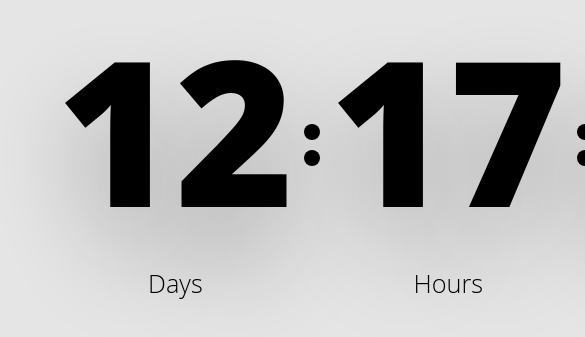
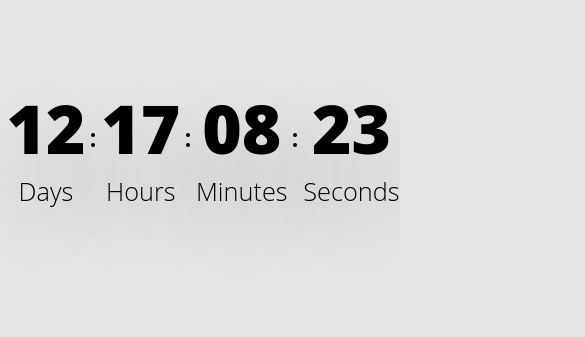
Before and after one commit to Go-In/final-project-countdown, a React (Create React App) app: page / in a window 390 px wide. Shown: the part 285-622 px from the top of the page, 585 px wide, since content can reach past the window. Built offline with nearby package versions, Linux system fonts and the light colour scheme.

Commit message:
edit css

```diff
--- a/src/App.js
+++ b/src/App.js
@@ -13,7 +13,7 @@ class App extends Component {
 
   componentDidMount() {
     this.interval = setInterval(() => {
-      console.log("EIEI");
+      // console.log("EIEI");
       let distance = this.state.countDownDate - new Date().getTime();
       let dayt = Math.floor(distance / (1000 * 60 * 60 * 24));
       let hourt = Math.floor((distance % (1000 * 60 * 60 * 24)) / (1000 * 60 * 60));
@@ -26,7 +26,7 @@ class App extends Component {
           second: secondt < 10 ? "0" + secondt : secondt
         });
     }, 1000);
-    console.log(this.state.day, this.state.hour, this.state.minute, this.state.second);
+    // console.log(this.state.day, this.state.hour, this.state.minute, this.state.second);
   }
 
   render() {
--- a/src/index.css
+++ b/src/index.css
@@ -8,19 +8,9 @@ body {
 }
 
 .timer {
-  width: 75vw;
-  height: 40vh;
   display: flex;
   justify-content: space-between;
   align-items: center;
-}
-
-.separator {
-  width: 1vw;
-  height: 8vh;
-  display: flex;
-  flex-direction: column;
-  justify-content: space-between;
 }
 
 .dot {
@@ -43,3 +33,50 @@ body {
   font-size: 3vh;
   font-weight: 300;
 }
+
+@media screen and (max-width: 1024px) {
+  .timer {
+    display: flex;
+    justify-content: space-between;
+    align-items: center;
+  }
+  .days, .hours, .minutes, .seconds {
+    font-size: 12vh;
+    text-align: center;
+    font-family: "Open Sans", sans-serif;
+    font-weight: 900;
+    text-shadow: 0px 48px 96px rgba(0,0,0,0.3);
+  }
+  .dot {
+    width: 10px;
+    height: 10px;
+    margin-bottom: 5px;
+    border-radius: 8px;
+    background: #000;
+    margin: 1.5vw;
+  }
+}
+
+@media screen and (max-width: 600px) {
+  .timer {
+    display: flex;
+    justify-content: space-between;
+    align-items: center;
+  }
+  .days, .hours, .minutes, .seconds {
+    font-size: 8vh;
+    text-align: center;
+    font-family: "Open Sans", sans-serif;
+    font-weight: 900;
+    text-shadow: 0px 48px 96px rgba(0,0,0,0.3);
+  }
+  .dot {
+    width: 4px;
+    height: 4px;
+    border-radius: 8px;
+    background: #000;
+  }
+  .seperator {
+    margin-bottom: 10px;
+  }
+}
```
